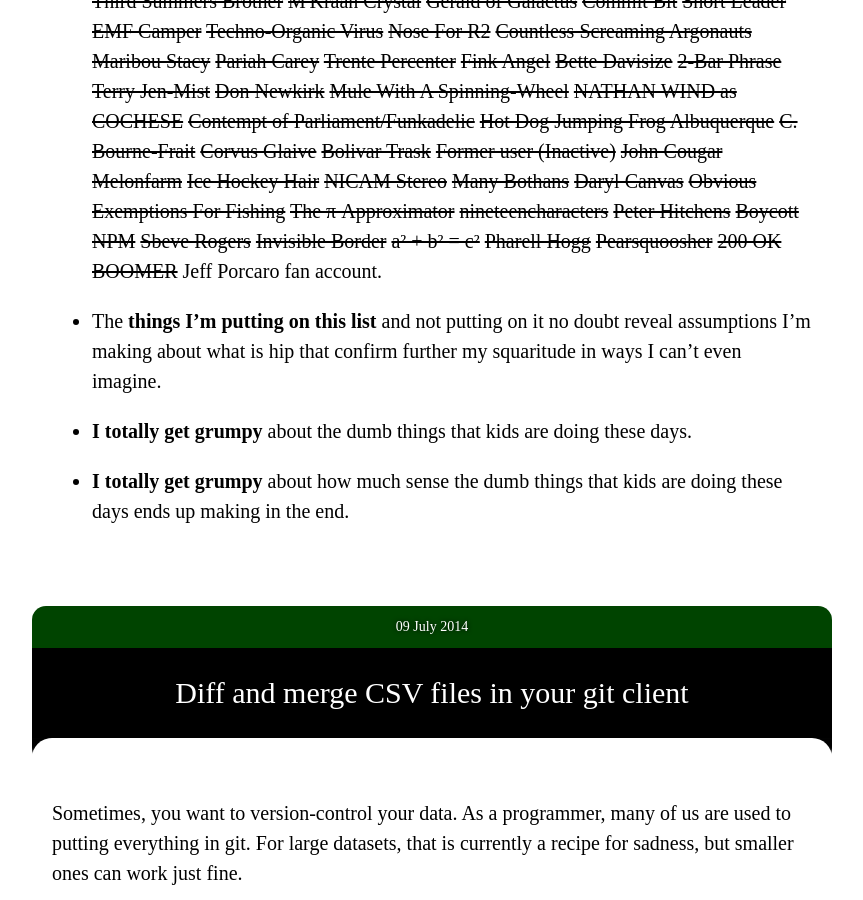
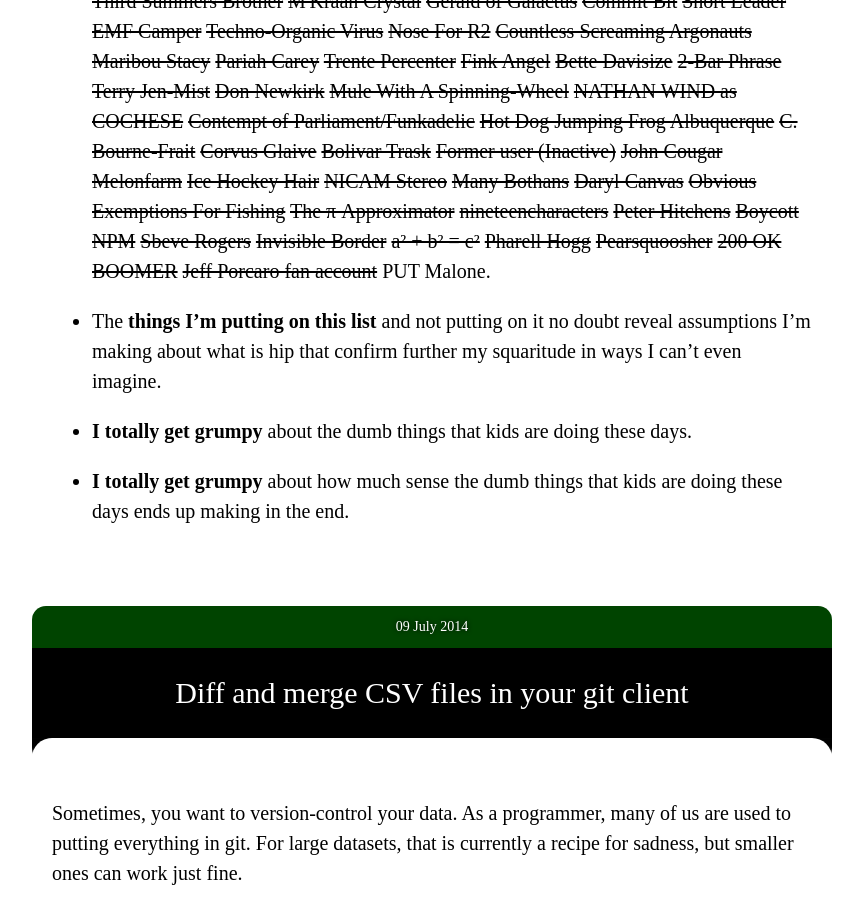
Before and after one commit to paulfitz/paulfitz.github.io, a Jekyll site: the page built from index.html, in a window 1280 px wide and 900 px high, scrolled down 22041 px. Shown: the whole window, without its empty margins (208-1071 px from the left). Built offline with Jekyll 4.4.1, drawn with Linux system fonts in a browser that asks for light colours; nearby versions of some CDN libraries.

Commit message:
put malone

```diff
--- a/_data/pikes.json
+++ b/_data/pikes.json
@@ -199,5 +199,6 @@
   "Pharell Hogg",
   "Pearsquoosher",
   "200 OK BOOMER",
-  "Jeff Porcaro fan account"
+  "Jeff Porcaro fan account",
+  "PUT Malone"
 ]
```
